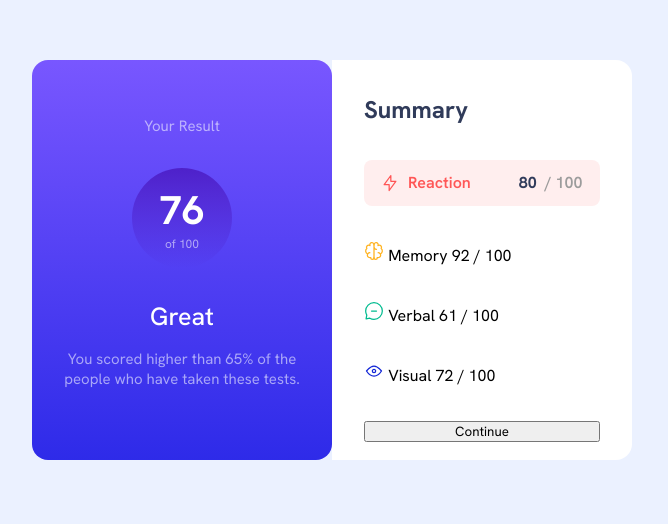
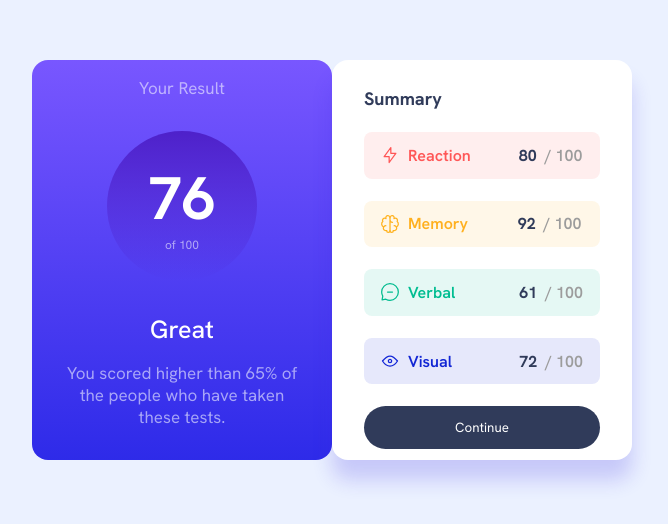
Before and after one commit to giovanacdc/results-summary-component-main, a plain HTML site: page index.html in a window 1280 px wide. Shown: the part 140-664 px from the top of the page, without its empty margins (308-976 px from the left). Drawn offline with Linux system fonts and the light colour scheme.

Commit message:
style in memory, verbal, visual and button

```diff
--- a/css/style.css
+++ b/css/style.css
@@ -33,7 +33,7 @@ main section.purple {
 main section.purple span {
     color: hsla(228, 100%, 98%, 0.589);
     font-weight: 400;
-    font-size: 15px;
+    font-size: 17px;
     margin-bottom: 2rem;
     margin-top: 1rem;
     text-align: center;
@@ -47,10 +47,10 @@ main section.purple h3 {
 }
 
 main section.purple div.points {
-    background: linear-gradient(hsla(256, 72%, 46%, 1), hsla(241, 72%, 46%, 0));
+    background: linear-gradient( hsla(256, 72%, 46%, 1), hsla(241, 72%, 46%, 0));
     border-radius: 50%;
-    width: 100px;
-    height: 100px;
+    width: 150px;
+    height: 150px;
     display: flex;
     align-items: center;
     justify-content: center;
@@ -59,7 +59,7 @@ main section.purple div.points {
 
 main section.purple div.points h3 {
     color: #FFF;
-    font-size: 40px;
+    font-size: 60px;
     margin-bottom: 0;
     font-weight: 700;
     text-align: center;
@@ -73,17 +73,20 @@ main section.purple div.points span{
 
 main section.white {
     background: hsl(0, 0%, 100%);
-    border-radius: 0 1rem 1rem 0;
+    border-radius: 1rem;
     display: flex;
     align-items: left;
     justify-content: space-around;
     flex-direction: column;
     padding: 0 2rem;
     min-width: 300px;
+    box-shadow: 0px 20px 20px rgba(56, 42, 225, 0.2);
 }
 
 main section.white h2 {
     color: hsl(224, 30%, 27%);
+    font-size: 18px;
+    font-weight: 700;
     text-align: left;
     margin-top: 1rem;
 }
@@ -95,7 +98,6 @@ main section.white div.reaction {
     padding: 0.8rem 1rem;
     display: flex;
     align-items: center;
-
 }
 
 main section.white div.reaction img {
@@ -116,3 +118,104 @@ main section.white div.reaction span{
     color: hsl(0, 0%, 61%);
     font-weight: 600;
 }
+
+main section.white div.memory {
+    background: hsla(39, 100%, 56%, 0.103);
+    border-radius: 0.5rem;
+    color: hsl(224, 30%, 27%);
+    padding: 0.8rem 1rem;
+    display: flex;
+    align-items: center;
+
+}
+
+main section.white div.memory img {
+    margin-right: 0.5rem;
+}
+
+main section.white div.memory span:nth-child(2) {
+    margin-right: 3.1rem;
+    color: hsl(39, 100%, 56%);
+    font-weight: 600;
+}
+
+main section.white div.memory strong {
+    margin-right: 0.5rem;
+}
+
+main section.white div.memory span{
+    color: hsl(0, 0%, 61%);
+    font-weight: 600;
+}
+
+main section.white div.verbal {
+    background: hsl(166, 100%, 37%, 0.103);
+    border-radius: 0.5rem;
+    color: hsl(224, 30%, 27%);
+    padding: 0.8rem 1rem;
+    display: flex;
+    align-items: center;
+
+}
+
+main section.white div.verbal img {
+    margin-right: 0.5rem;
+}
+
+main section.white div.verbal span:nth-child(2) {
+    margin-right: 4rem;
+    color: hsl(166, 100%, 37%);
+    font-weight: 600;
+}
+
+main section.white div.verbal strong {
+    margin-right: 0.5rem;
+}
+
+main section.white div.verbal span{
+    color: hsl(0, 0%, 61%);
+    font-weight: 600;
+}
+
+main section.white div.visual {
+    background: hsl(234, 85%, 45%, 0.103);
+    border-radius: 0.5rem;
+    color: hsl(224, 30%, 27%);
+    padding: 0.8rem 1rem;
+    display: flex;
+    align-items: center;
+
+}
+
+main section.white div.visual img {
+    margin-right: 0.5rem;
+}
+
+main section.white div.visual span:nth-child(2) {
+    margin-right: 4.2rem;
+    color: hsl(234, 85%, 45%);
+    font-weight: 600;
+}
+
+main section.white div.visual strong {
+    margin-right: 0.5rem;
+}
+
+main section.white div.visual span{
+    color: hsl(0, 0%, 61%);
+    font-weight: 600;
+}
+
+main section.white button {
+    cursor: pointer;
+    border-radius: 2rem;
+    border: none;
+    background: hsl(224, 30%, 27%);
+    color: #FFF;
+    padding: 0.8rem 0;
+    transition: background 0.3s;
+}
+
+main section.white button:hover {
+    background: hsl(224, 31%, 42%);
+}
--- a/index.html
+++ b/index.html
@@ -34,17 +34,20 @@
         <div class="memory">
           <img src="assets/images/icon-memory.svg" alt="Memory Icon">
           <span>Memory</span>
-          <span>92 / 100</span>
+          <strong>92</strong>
+          <span> / 100</span>
         </div>
-        <div class="Verbal">
+        <div class="verbal">
           <img src="assets/images/icon-verbal.svg" alt="Varbal Icon">
           <span>Verbal</span>
-          <span>61 / 100</span>
+          <strong>61</strong>
+          <span> / 100</span>
         </div>
-        <div class="Visual">
+        <div class="visual">
           <img src="assets/images/icon-visual.svg" alt="Visual Icon">
           <span>Visual</span>
-          <span>72 / 100</span>
+          <strong>72</strong>
+          <span> / 100</span>
         </div>
         <button>Continue</button>
       </section>
```
